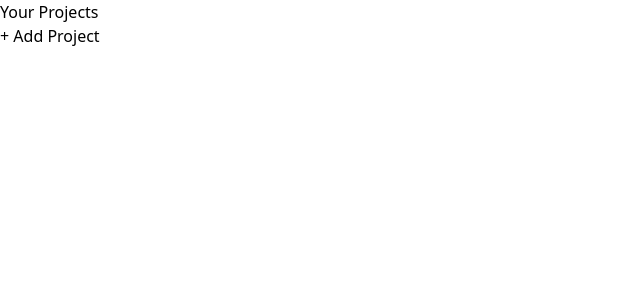
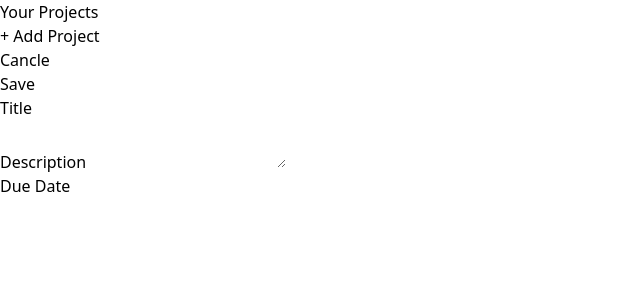
Before and after one commit to GiorgiBabunashvili/ManagmentRC, a React (Vite) app: page / in a window 1280 px wide. Shown: the top 300 px of the page, without its empty margins (0-640 px from the left). Built offline with nearby package versions, Linux system fonts and the light colour scheme.

Commit message:
input component

```diff
--- a/src/App.jsx
+++ b/src/App.jsx
@@ -1,9 +1,11 @@
+import NewProject from "./components/NewProject";
 import ProjectsSidebar from "./components/ProjectsSidebar";
 
 function App() {
   return (
-    <main className="h-screen my-8">
+    <main className="h-screen my-8 flex gap-8 ">
       <ProjectsSidebar />
+      <NewProject />
     </main>
   );
 }
--- /dev/null
+++ b/src/components/Input.jsx
@@ -0,0 +1,10 @@
+const Input = ({ isTextarea, label, ...props }) => {
+  return (
+    <p>
+      <label>{label}</label>
+      {isTextarea ? <textarea {...props} /> : <input {...props} />}
+    </p>
+  );
+};
+
+export default Input;
--- a/src/components/NewProject.jsx
+++ b/src/components/NewProject.jsx
@@ -0,0 +1,23 @@
+import Input from "./Input";
+
+const NewProject = () => {
+  return (
+    <div>
+      <menu>
+        <li>
+          <button>Cancle</button>
+        </li>
+        <li>
+          <button>Save</button>
+        </li>
+      </menu>
+      <div>
+        <Input label="Title" />
+        <Input label="Description" isTextarea />
+        <Input label="Due Date" />
+      </div>
+    </div>
+  );
+};
+
+export default NewProject;
```
